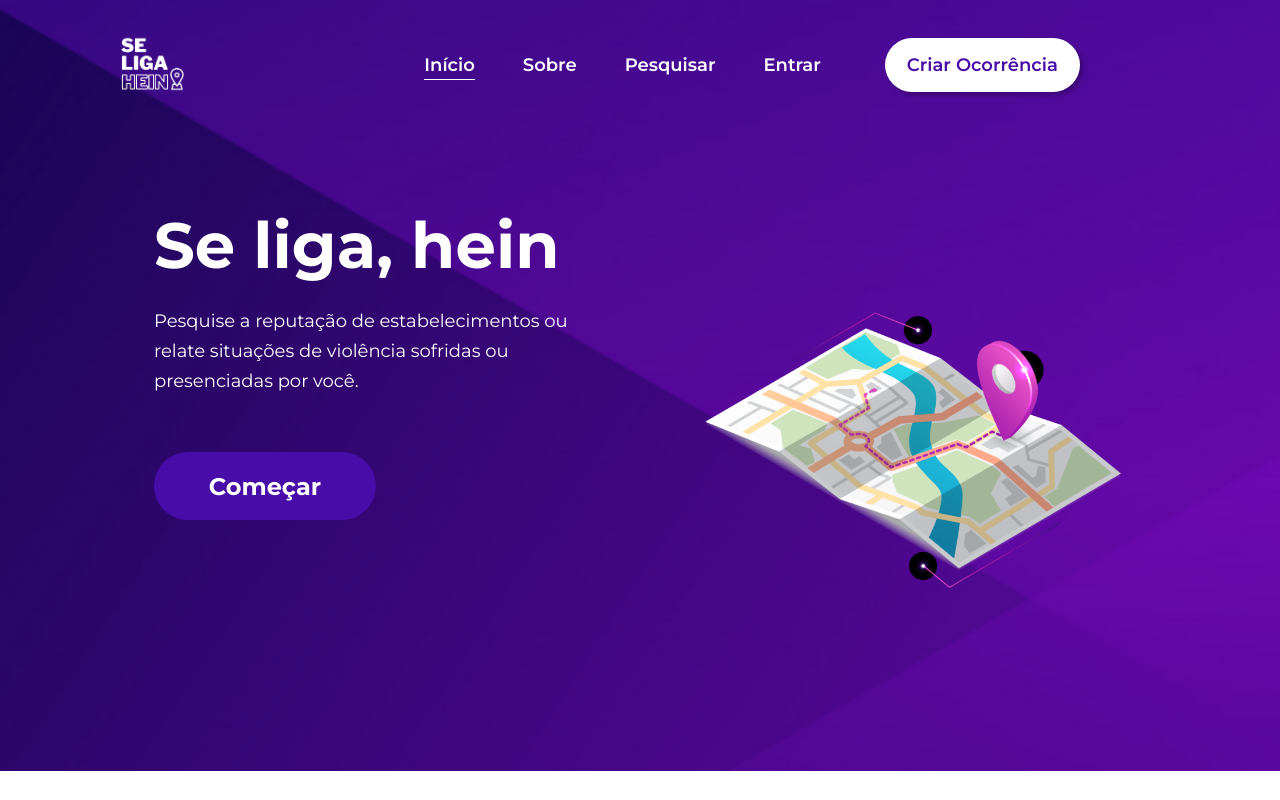
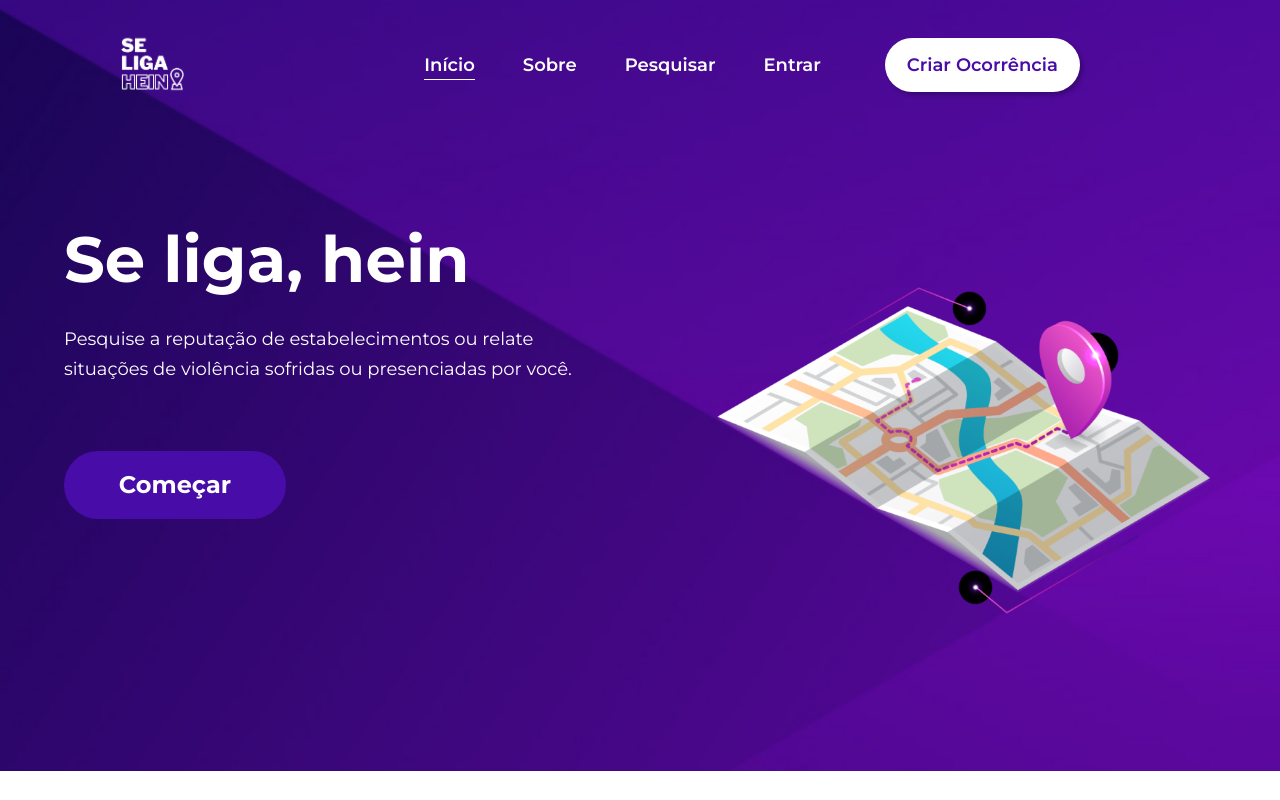
Before and after one commit to nmaia19/se_liga_hein, a React (Create React App) app: page / in a window 1280 px wide. Shown: the top 800 px of the page. Built offline with nearby package versions, Linux system fonts and the light colour scheme.

Commit message:
ajuste na tela inicial

```diff
--- a/src/components/HomeDescription/styles.css
+++ b/src/components/HomeDescription/styles.css
@@ -1,6 +1,5 @@
 .description__content {
   margin-inline: auto;
-  padding-inline: 100px;
   width: 100%;
   height: 80vh;
   display: flex;
```
